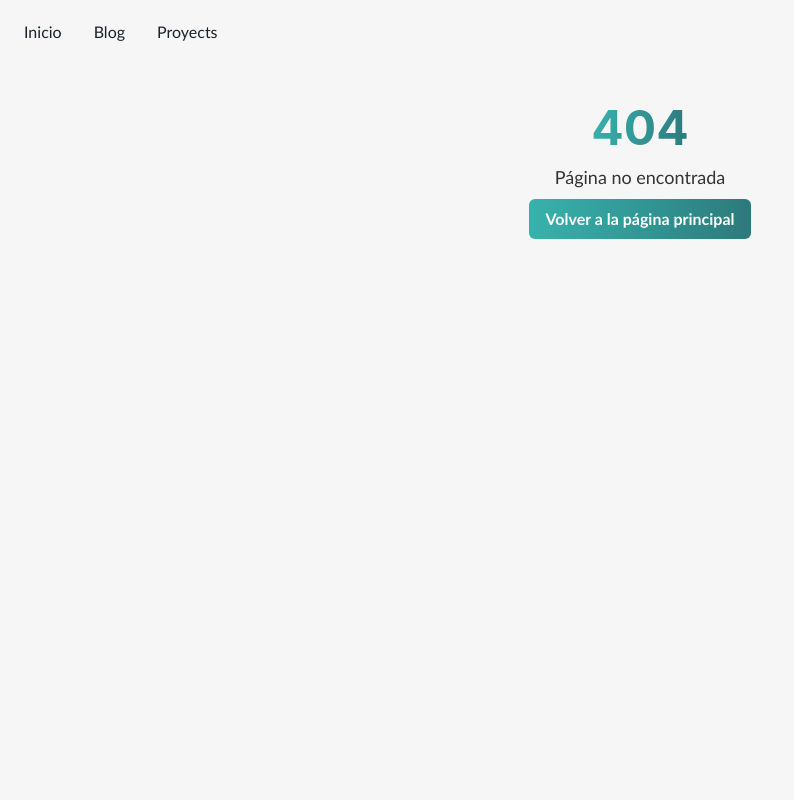
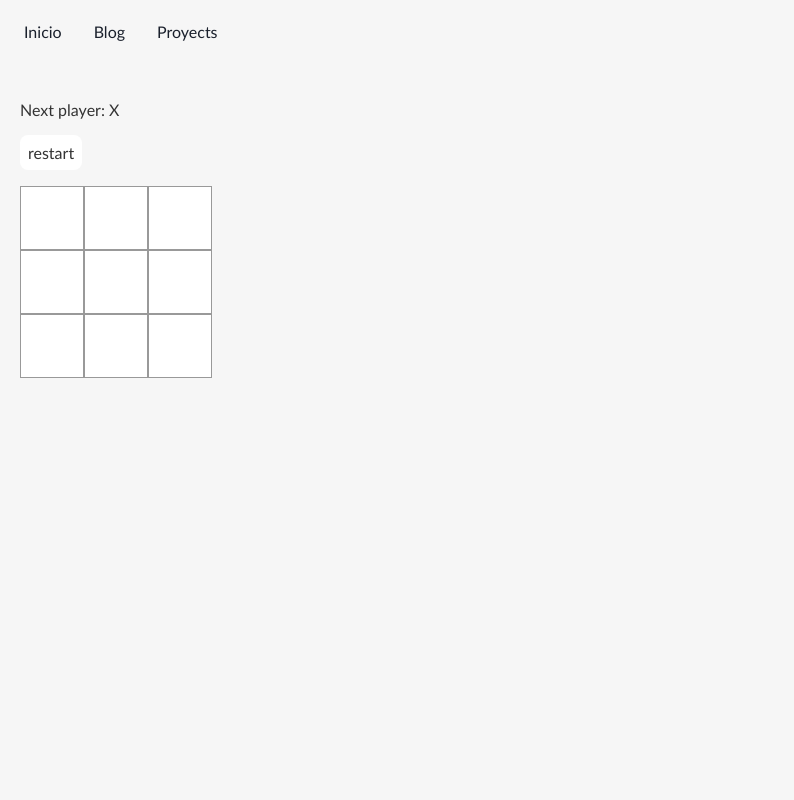
Before and after one commit to wolfero/old_web, a Next.js app: page /proyects/ticktacktoe/TickTackToe in a window 1280 px wide. Before the commit this address had no page. Shown: the top 800 px of the page, without its empty margins (0-794 px from the left). Built offline with nearby package versions, Linux system fonts and the light colour scheme.

Commit message:
✨Add proyect TickTackToe

```diff
--- /dev/null
+++ b/pages/proyects/proyectsLinks.js
@@ -0,0 +1,5 @@
+const proyectsLinks = [
+    { name: "Tick Tack Toe", path: "/proyects/ticktacktoe" },
+];
+
+export default proyectsLinks;
--- /dev/null
+++ b/pages/proyects/ticktacktoe/TickTackToe.jsx
@@ -0,0 +1,84 @@
+import { useCallback, useMemo, useState } from "react";
+
+import styles from './TickTackToe.module.scss';
+
+const DEFAULT_BOARD = [...Array(9)];
+
+const getWinner = squares => [
+    [0, 1, 2], [3, 4, 5],
+    [6, 7, 8], [0, 3, 6],
+    [1, 4, 7], [2, 5, 8],
+    [0, 4, 8], [2, 4, 6]
+].map(line =>
+    line.map(number => squares[number]))
+    .find(([a, b, c]) => a === b && a === c)?.[0];
+
+const getNext = squares => squares.filter(Boolean).length % 2 === 0 ? "X" : "O";
+
+const Game = () => {
+    const [squares, setSquares] = useState(DEFAULT_BOARD);
+    const next = useMemo(() => getNext(squares), [squares]);
+    const winner = useMemo(() => getWinner(squares), [squares]);
+    const onRestartClick = useCallback(
+        () => setSquares(DEFAULT_BOARD), [setSquares]
+    );
+    const onSquareClick = useCallback(
+        index => winner === undefined && squares[index] === undefined
+            ? setSquares([
+                ...squares.slice(0, index),
+                next,
+                ...squares.slice(index + 1)
+            ])
+            : undefined,
+        [next, setSquares, squares, winner]
+    );
+
+    return (
+        <div className={styles.Game} >
+            <Board
+                {...{
+                    onRestartClick,
+                    onSquareClick,
+                    next,
+                    squares,
+                    winner
+                }}
+            />
+        </div>
+    );
+}
+
+export default Game;
+
+const Board = ({
+    next,
+    onRestartClick,
+    onSquareClick,
+    squares,
+    winner,
+    ...props
+}) => (
+    <div className={styles.GameBoard} {...props}>
+        <div className={styles.Status}>
+            {winner
+                ? `Winner: ${winner}`
+                : squares.every(Boolean)
+                    ? "Draw"
+                    : `Next player: ${next}`}
+        </div>
+        <button className={styles.Restart} onClick={onRestartClick}>
+            restart
+        </button>
+        <div className={styles.Squares}>
+            {squares.map((square, index) => (
+                <button
+                    className={styles.Square}
+                    key={index}
+                    onClick={() => onSquareClick(index)}
+                >
+                    {square}
+                </button>
+            ))}
+        </div>
+    </div>
+);
--- /dev/null
+++ b/pages/proyects/ticktacktoe/TickTackToe.module.scss
@@ -0,0 +1,42 @@
+.Game {
+    font: 16px "Century Gothic", Futura, sans-serif;
+    padding: 20px;
+    min-height: 260px;
+}
+
+.GameBoard {
+    display: flex;
+    flex-direction: column;
+    justify-content: center;
+
+    .Status {
+        padding: 1rem 0;
+    }
+
+    .Restart {
+        align-self: flex-start;
+        background-color: #fff;
+        color: #333;
+        padding: .5rem;
+        border-radius: .5rem;
+    }
+
+    .Squares {
+        display: grid;
+        margin-top: 1rem;
+        grid-template-columns: 4rem 4rem 4rem;
+        grid-template-rows: 4rem 4rem 4rem;
+
+        .Square {
+            background: #fff;
+            color: #333;
+            border: 1px solid #999;
+            font-size: 2rem;
+            font-weight: bold;
+            height: 34px;
+            text-align: center;
+            width: 4rem;
+            height: 4rem;
+        }
+    }
+}
--- /dev/null
+++ b/pages/proyects/ticktacktoe/index.js
@@ -0,0 +1,2 @@
+import Game from "./TickTackToe";
+export default Game;
```
Also changed, not shown: pages/proyects/Proyects.jsx (+20 -1 lines).
